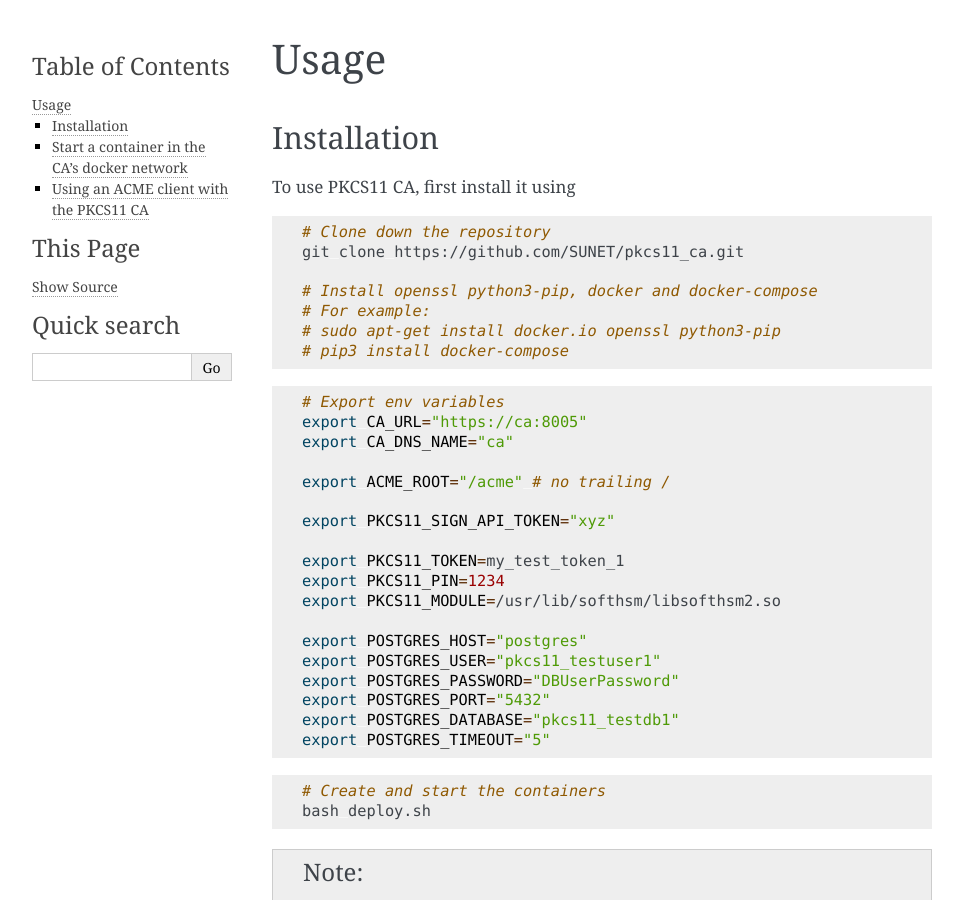
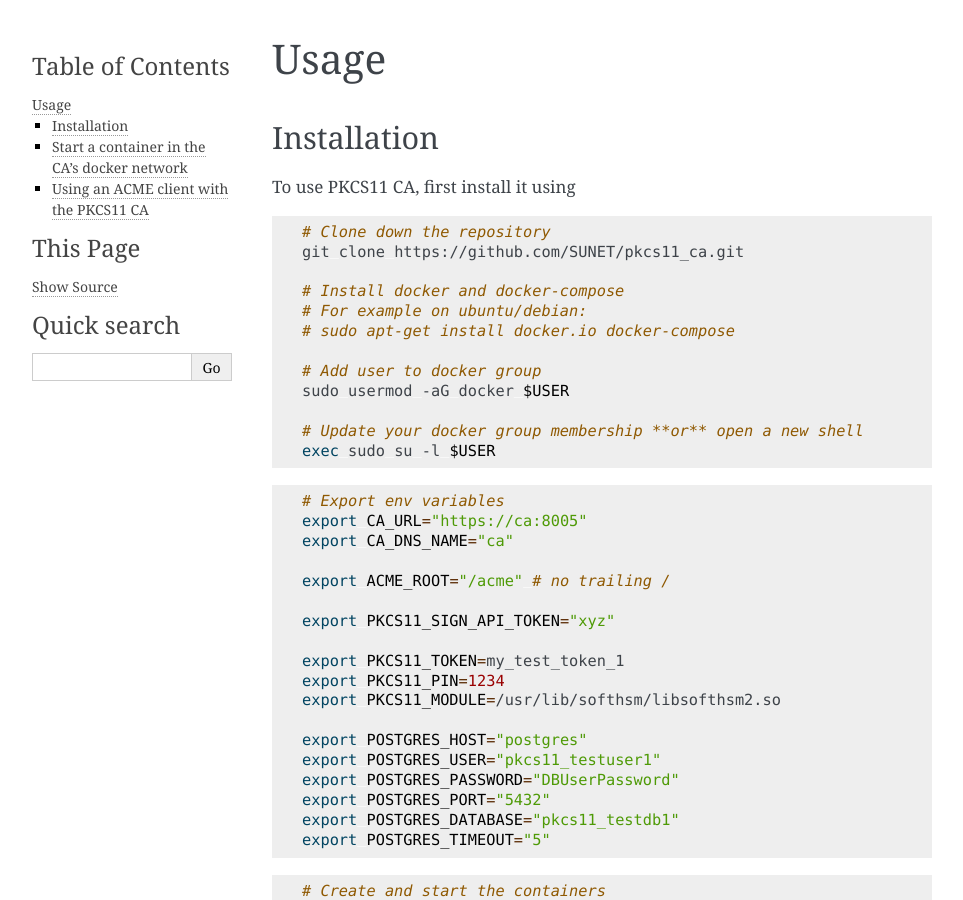
Before and after one commit to SUNET/pkcs11_ca, a Sphinx documentation site: the page built from docs/source/usage.rst, in a window 1280 px wide and 900 px high. Shown: the whole window, without its empty margins (148-1111 px from the left). Built offline with Sphinx 7.4.7, drawn with Linux system fonts in a browser that asks for light colours; some of the changed text lies outside the part shown.

```diff
--- a/docs/source/usage.rst
+++ b/docs/source/usage.rst
@@ -11,10 +11,16 @@ To use PKCS11 CA, first install it using
    # Clone down the repository
    git clone https://github.com/SUNET/pkcs11_ca.git
 
-   # Install openssl python3-pip, docker and docker-compose
-   # For example:
-   # sudo apt-get install docker.io openssl python3-pip
-   # pip3 install docker-compose
+   # Install docker and docker-compose
+   # For example on ubuntu/debian:
+   # sudo apt-get install docker.io docker-compose
+
+   # Add user to docker group
+   sudo usermod -aG docker $USER
+
+   # Update your docker group membership **or** open a new shell
+   exec sudo su -l $USER
+
 
 .. code-block:: bash
 
@@ -148,3 +154,10 @@ which runs dehydrated and also responds to the CA's ACME challenge
 
    # Revoking is done in this way. It will, among other things, cause the CA to put the certificate on its CRL.
    # subprocess.call(["bash", "-c", "bash dehydrated --revoke chain.pem --ca 'https://ca:8005/acme/directory'"])
+
+
+Run the python script
+
+.. code-block:: bash
+
+   python3 acme_run.py
```
Also changed, not shown: other parts of docs/source/usage.rst (+1 -1 lines).
